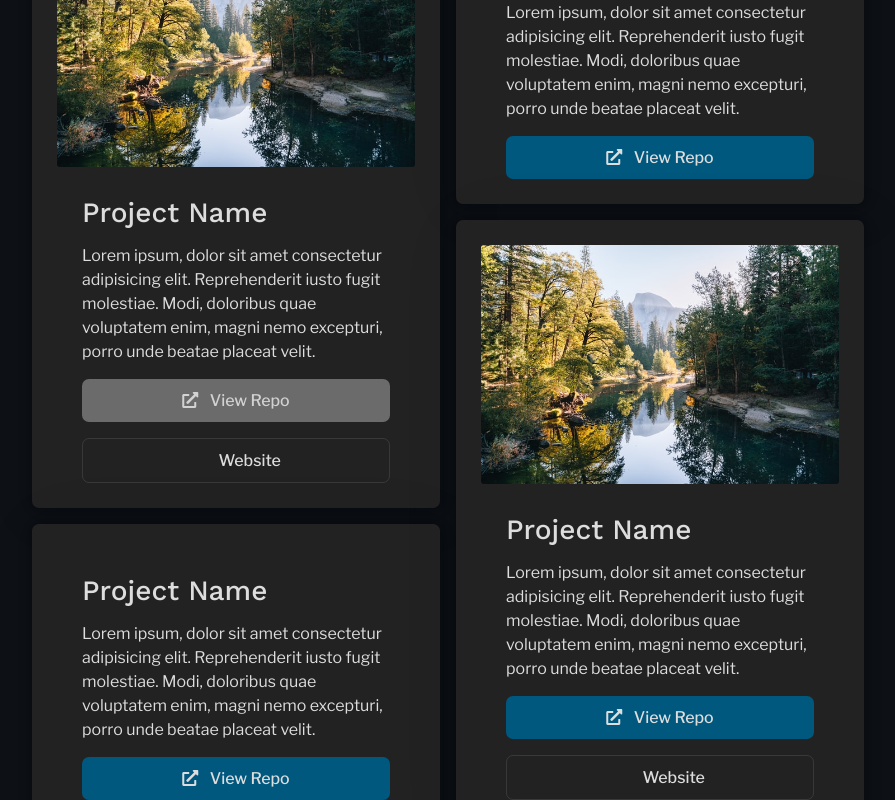
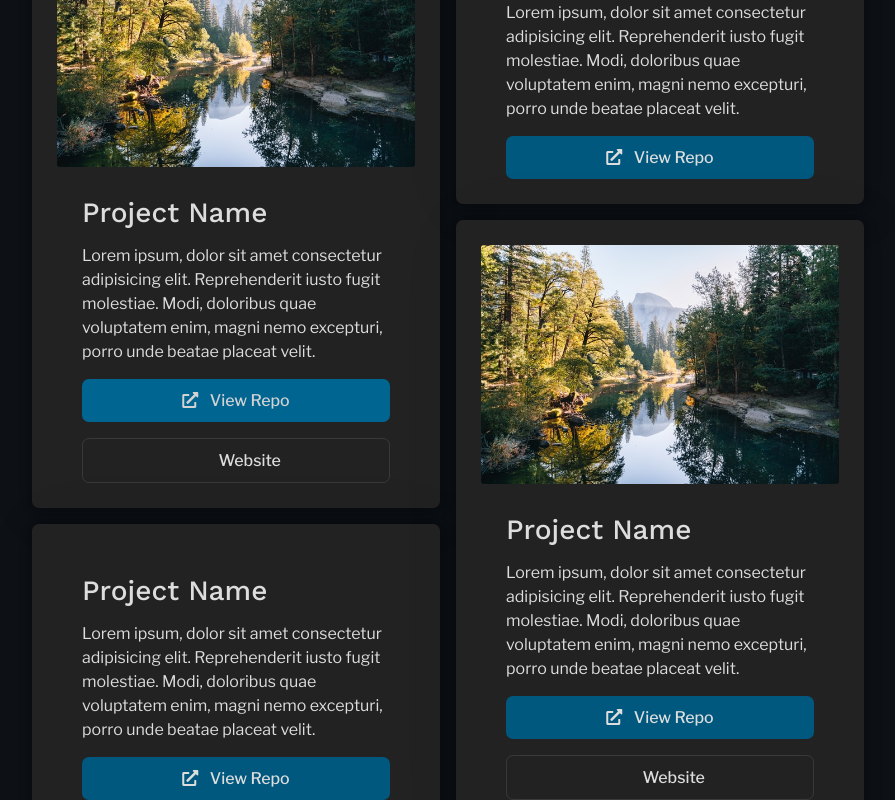
Before and after one commit to isaacmaddox/tweoss, a plain HTML site: page index.html in a window 1280 px wide. In both pictures the pointer is over the link 428 px from the left and 1904 px from the top of the page. Shown: the part 1504-2304 px from the top of the page, without its empty margins (192-1087 px from the left). Drawn offline with nearby package versions, Linux system fonts and the dark colour scheme.

Commit message:
Add files via upload

```diff
--- a/style.css
+++ b/style.css
@@ -198,7 +198,6 @@ p {
   }
 
   .card_button {
-    /* background: rgba(255, 255, 255, 0.3); */
     background: #00587f;
     color: #ddd;
   }
@@ -208,7 +207,7 @@ p {
   }
 
   .card_button:hover {
-    background: rgba(255, 255, 255, 0.35);
+    background: #006a99;
   }
 
   .card_button.site:hover {
```
